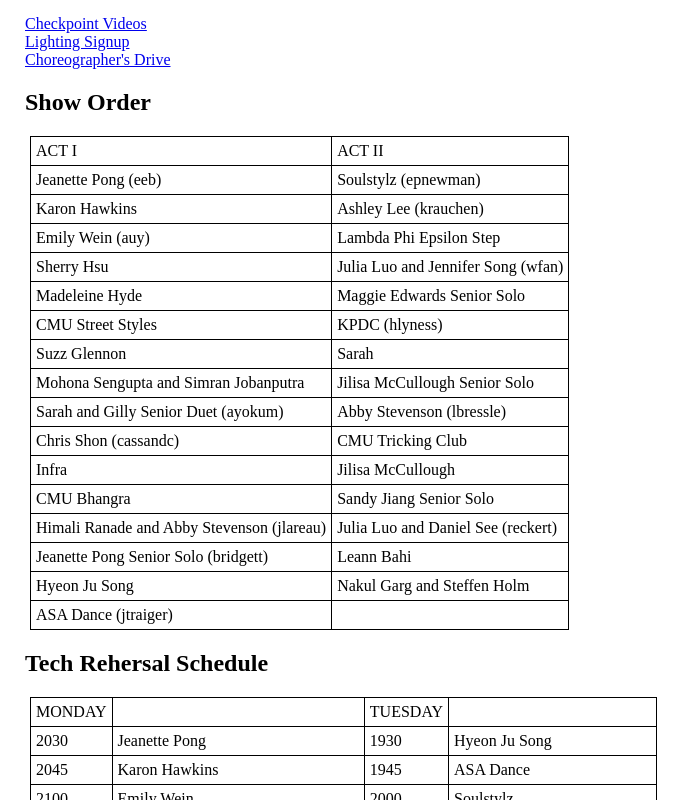
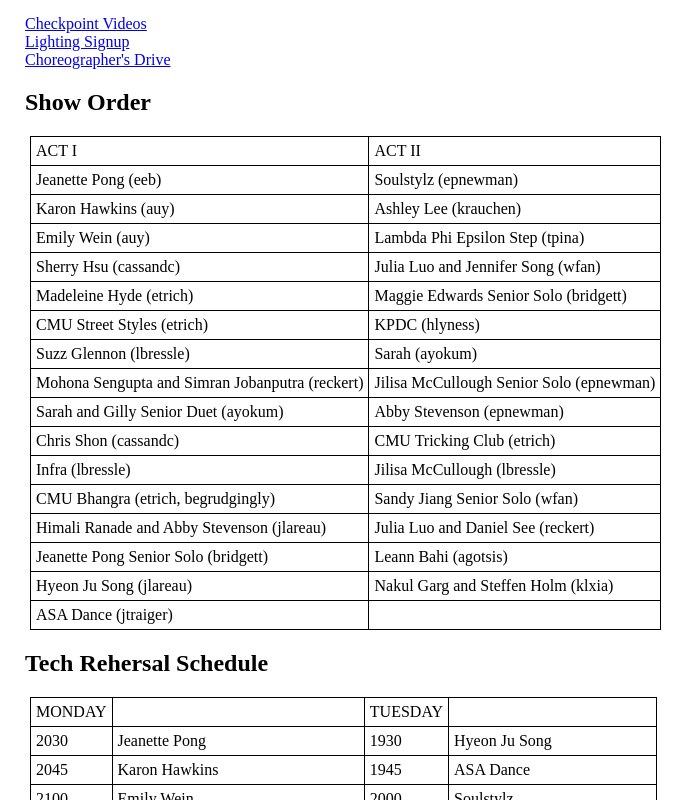
Before and after one commit to ABTech/ds, a plain HTML site: page index.html in a window 1280 px wide. Shown: the part 430-1230 px from the top of the page, without its empty margins (0-699 px from the left). Drawn offline with Linux system fonts and the light colour scheme.

Commit message:
added lds

```diff
--- a/index.html
+++ b/index.html
@@ -43,20 +43,20 @@ Show 2:             Saturday 5/5 20:00 <br>
 <tbody>
  <tr><td>ACT I</td><td>ACT II</td></tr>
  <tr><td>Jeanette Pong (eeb)</td><td>Soulstylz (epnewman)</td></tr>
- <tr><td>Karon Hawkins</td><td>Ashley Lee (krauchen)</td></tr>
- <tr><td>Emily Wein (auy)</td><td>Lambda Phi Epsilon Step</td></tr>
- <tr><td>Sherry Hsu</td><td>Julia Luo and Jennifer Song (wfan)</td></tr>
- <tr><td>Madeleine Hyde</td><td>Maggie Edwards Senior Solo</td></tr>
- <tr><td>CMU Street Styles</td><td>KPDC (hlyness)</td></tr>
- <tr><td>Suzz Glennon</td><td>Sarah</td></tr>
- <tr><td>Mohona Sengupta and Simran Jobanputra</td><td>Jilisa McCullough Senior Solo</td></tr>
- <tr><td>Sarah and Gilly Senior Duet (ayokum)</td><td>Abby Stevenson (lbressle)</td></tr>
- <tr><td>Chris Shon (cassandc)</td><td>CMU Tricking Club</td></tr>
- <tr><td>Infra</td><td>Jilisa McCullough</td></tr>
- <tr><td>CMU Bhangra</td><td>Sandy Jiang Senior Solo</td></tr>
+ <tr><td>Karon Hawkins (auy)</td><td>Ashley Lee (krauchen)</td></tr>
+ <tr><td>Emily Wein (auy)</td><td>Lambda Phi Epsilon Step (tpina)</td></tr>
+ <tr><td>Sherry Hsu (cassandc)</td><td>Julia Luo and Jennifer Song (wfan)</td></tr>
+ <tr><td>Madeleine Hyde (etrich)</td><td>Maggie Edwards Senior Solo (bridgett)</td></tr>
+ <tr><td>CMU Street Styles (etrich)</td><td>KPDC (hlyness)</td></tr>
+ <tr><td>Suzz Glennon (lbressle)</td><td>Sarah (ayokum)</td></tr>
+ <tr><td>Mohona Sengupta and Simran Jobanputra (reckert)</td><td>Jilisa McCullough Senior Solo (epnewman)</td></tr>
+ <tr><td>Sarah and Gilly Senior Duet (ayokum)</td><td>Abby Stevenson (epnewman)</td></tr>
+ <tr><td>Chris Shon (cassandc)</td><td>CMU Tricking Club (etrich)</td></tr>
+ <tr><td>Infra (lbressle)</td><td>Jilisa McCullough (lbressle)</td></tr>
+ <tr><td>CMU Bhangra (etrich, begrudgingly)</td><td>Sandy Jiang Senior Solo (wfan)</td></tr>
  <tr><td>Himali Ranade and Abby Stevenson (jlareau)</td><td>Julia Luo and Daniel See (reckert)</td></tr>
- <tr><td>Jeanette Pong Senior Solo (bridgett)</td><td>Leann Bahi</td></tr>
- <tr><td>Hyeon Ju Song</td><td>Nakul Garg and Steffen Holm</td></tr>
+ <tr><td>Jeanette Pong Senior Solo (bridgett)</td><td>Leann Bahi (agotsis)</td></tr>
+ <tr><td>Hyeon Ju Song (jlareau)</td><td>Nakul Garg and Steffen Holm (klxia)</td></tr>
  <tr><td>ASA Dance (jtraiger)</td><td> </td></tr>
 </tbody></table>
 
```
